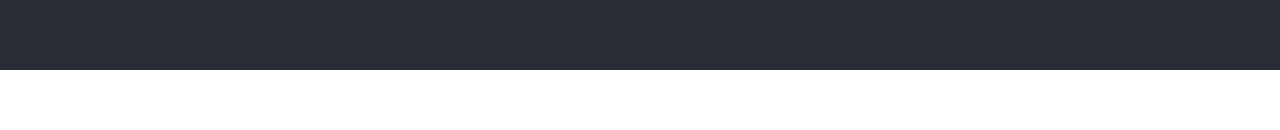
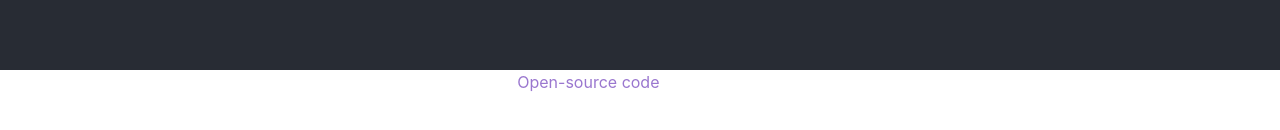
Before and after one commit to vianeyAM/myweather-app-react, a React (Create React App) app: page / in a window 1280 px wide. Shown: the part 770-900 px from the top of the page. Before the commit the page ends 840 px from the top, so only its background shows below. Built offline with nearby package versions, Linux system fonts and the light colour scheme.

Commit message:
Added forecast, Footer js and css

```diff
--- a/public/index.html
+++ b/public/index.html
@@ -24,7 +24,7 @@
       work correctly both with client-side routing and a non-root public URL.
       Learn how to configure a non-root public URL by running `npm run build`.
     -->
-    <title>React App</title>
+    <title>MyWeather React App</title>
   </head>
   <body>
     <noscript>You need to enable JavaScript to run this app.</noscript>
--- a/src/App.js
+++ b/src/App.js
@@ -5,6 +5,8 @@ import "bootstrap/dist/css/bootstrap.min.css";
 import Search from "./Search";
 import Showdate from "./Dateplace";
 import Weather from "./Weather";
+import Forecast from "./Forecast";
+import Footer from "./Footer";
 
 function App() {
   return (
@@ -14,8 +16,10 @@ function App() {
           <Search />
           <Showdate />
           <Weather />
+          <Forecast />
         </div>
       </header>
+      <Footer />
     </div>
   );
 }
--- /dev/null
+++ b/src/Footer.css
@@ -0,0 +1,10 @@
+.footer {
+  color: #ffffff;
+  text-align: center;
+  margin-bottom: 50px;
+  margin-top: 0;
+}
+
+.footer a {
+  color: #9a77cf;
+}
--- /dev/null
+++ b/src/Footer.js
@@ -0,0 +1,13 @@
+import React from "react";
+import "./Footer.css";
+
+export default function Footer() {
+  return (
+    <div className="footer">
+      <a href="https://github.com/vianeyAM/myweather-app-react">
+        Open-source code{" "}
+      </a>
+      <span>by VianeyAM</span>
+    </div>
+  );
+}
--- /dev/null
+++ b/src/Forecast.css
@@ -0,0 +1,13 @@
+.forecast {
+  color: #ffa45e;
+  margin-top: 25px;
+  text-align: center;
+}
+
+.box-day {
+  background-color: #ffa45e60;
+  border-radius: 15px;
+  margin: 10px 5px;
+  padding-top: 15px;
+  padding-bottom: 15px;
+}
--- /dev/null
+++ b/src/Forecast.js
@@ -0,0 +1,6 @@
+import React from "react";
+import "./Forecast.css";
+
+export default function Forecast() {
+  return <div className="row forecast" id="forecast"></div>;
+}
```
